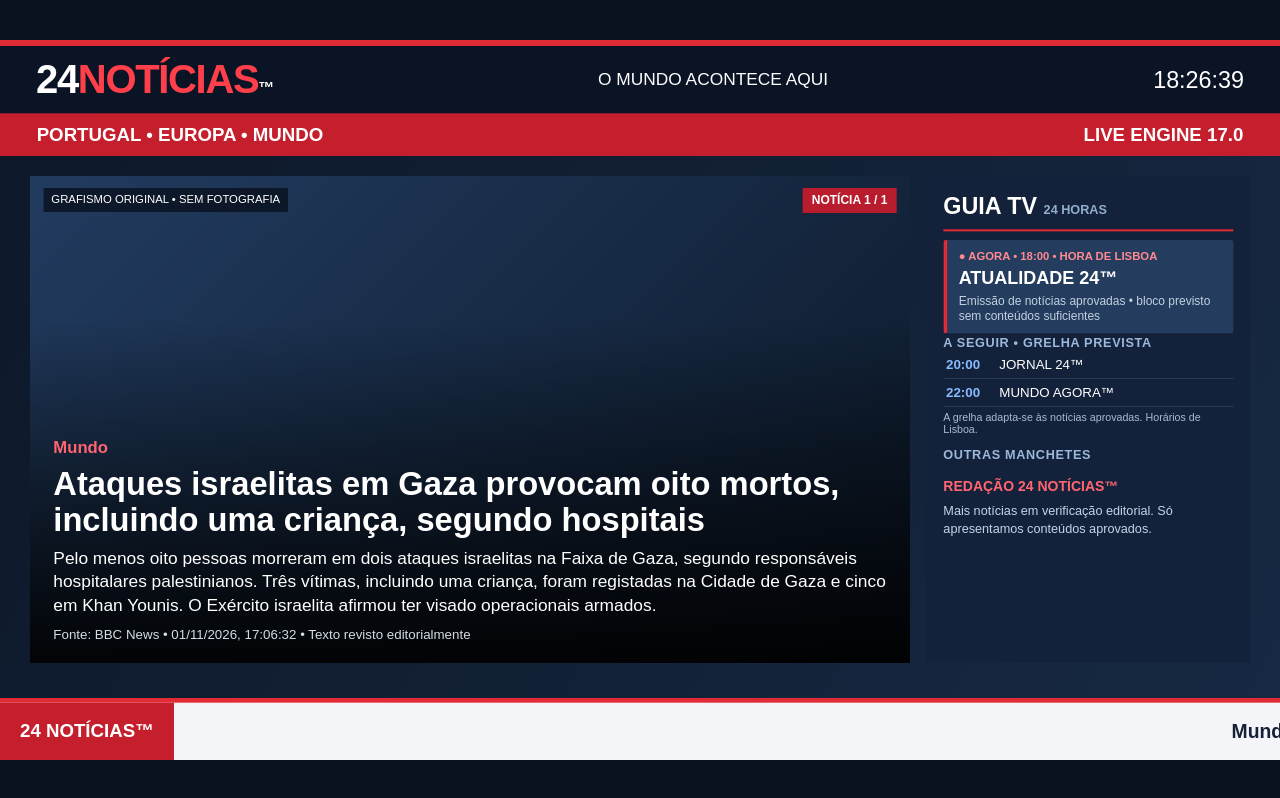
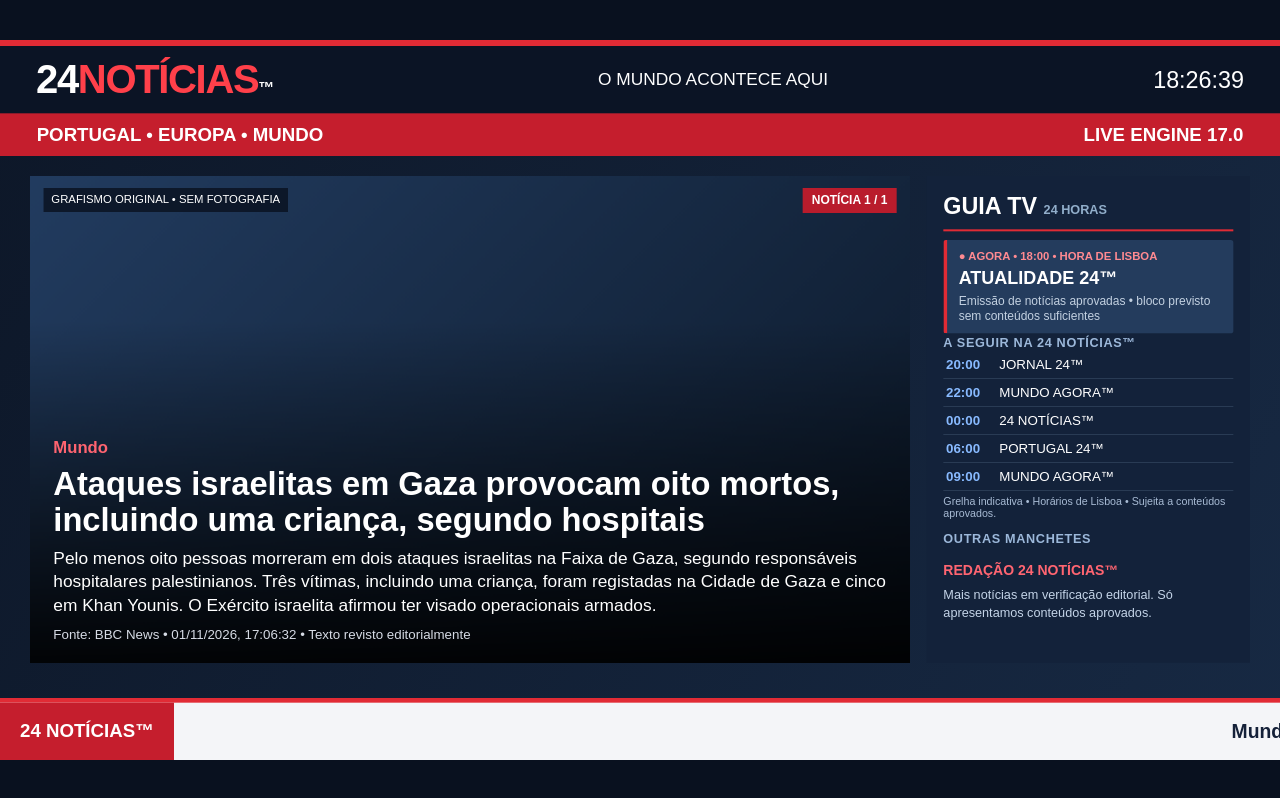
Before and after one commit to ideavaulthq-del/24-noticias-world-tv, a plain HTML site: page index.html in a window 1280 px wide. Drawn offline with Linux system fonts and the light colour scheme.

Commit message:
Guia TV: apresentar cinco programas seguintes na lateral

```diff
--- a/index.html
+++ b/index.html
@@ -17,7 +17,7 @@ const tvGrid=[
 {time:'22:00',name:'MUNDO AGORA™',category:'Mundo'}];
 function lisbonMinutes(){const p=new Intl.DateTimeFormat('en-GB',{timeZone:'Europe/Lisbon',hour:'2-digit',minute:'2-digit',hourCycle:'h23'}).formatToParts(new Date());return Number(p.find(x=>x.type==='hour').value)*60+Number(p.find(x=>x.type==='minute').value)}
 function currentSlot(){const m=lisbonMinutes();let idx=0;tvGrid.forEach((p,j)=>{const [h,min]=p.time.split(':').map(Number);if(h*60+min<=m)idx=j});return idx}
-function renderGuide(){const idx=currentSlot(),p=tvGrid[idx],next=[tvGrid[(idx+1)%tvGrid.length],tvGrid[(idx+2)%tvGrid.length]];const hasMatching=items.length>0&&(!p.category||items.some(x=>x.category===p.category));const currentTitle=hasMatching?p.name:(items.length?'ATUALIDADE 24™':'REDAÇÃO 24™');const el=$('guide');el.replaceChildren();const now=document.createElement('div');now.className='guide-now';const k=document.createElement('div');k.className='guide-kicker';k.textContent='● AGORA • '+p.time+' • HORA DE LISBOA';const title=document.createElement('div');title.className='guide-title';title.textContent=currentTitle;const sub=document.createElement('div');sub.className='guide-sub';sub.textContent=hasMatching?'Bloco informativo com notícias aprovadas':items.length?'Emissão de notícias aprovadas • bloco previsto sem conteúdos suficientes':'A aguardar notícias verificadas';now.append(k,title,sub);el.append(now);const h=document.createElement('div');h.className='side-label';h.textContent='A SEGUIR • GRELHA PREVISTA';el.append(h);next.forEach(x=>{const r=document.createElement('div');r.className='guide-row';const t=document.createElement('span');t.className='guide-time';t.textContent=x.time;const n=document.createElement('span');n.textContent=x.name;r.append(t,n);el.append(r)});const foot=document.createElement('div');foot.className='guide-foot';foot.textContent='A grelha adapta-se às notícias aprovadas. Horários de Lisboa.';el.append(foot)}
+function renderGuide(){const idx=currentSlot(),p=tvGrid[idx],next=Array.from({length:5},(_,j)=>tvGrid[(idx+j+1)%tvGrid.length]);const hasMatching=items.length>0&&(!p.category||items.some(x=>x.category===p.category));const currentTitle=hasMatching?p.name:(items.length?'ATUALIDADE 24™':'REDAÇÃO 24™');const el=$('guide');el.replaceChildren();const now=document.createElement('div');now.className='guide-now';const k=document.createElement('div');k.className='guide-kicker';k.textContent='● AGORA • '+p.time+' • HORA DE LISBOA';const title=document.createElement('div');title.className='guide-title';title.textContent=currentTitle;const sub=document.createElement('div');sub.className='guide-sub';sub.textContent=hasMatching?'Bloco informativo com notícias aprovadas':items.length?'Emissão de notícias aprovadas • bloco previsto sem conteúdos suficientes':'A aguardar notícias verificadas';now.append(k,title,sub);el.append(now);const h=document.createElement('div');h.className='side-label';h.textContent='A SEGUIR NA 24 NOTÍCIAS™';el.append(h);next.forEach(x=>{const r=document.createElement('div');r.className='guide-row';const t=document.createElement('span');t.className='guide-time';t.textContent=x.time;const n=document.createElement('span');n.textContent=x.name;r.append(t,n);el.append(r)});const foot=document.createElement('div');foot.className='guide-foot';foot.textContent='Grelha indicativa • Horários de Lisboa • Sujeita a conteúdos aprovados.';el.append(foot)}
 
 let items=[],i=0,lastKey='',lastUpdated='',refreshing=false;
 const slots=['Portugal','Europa','Mundo','Economia','Tecnologia','Cultura'];
```
